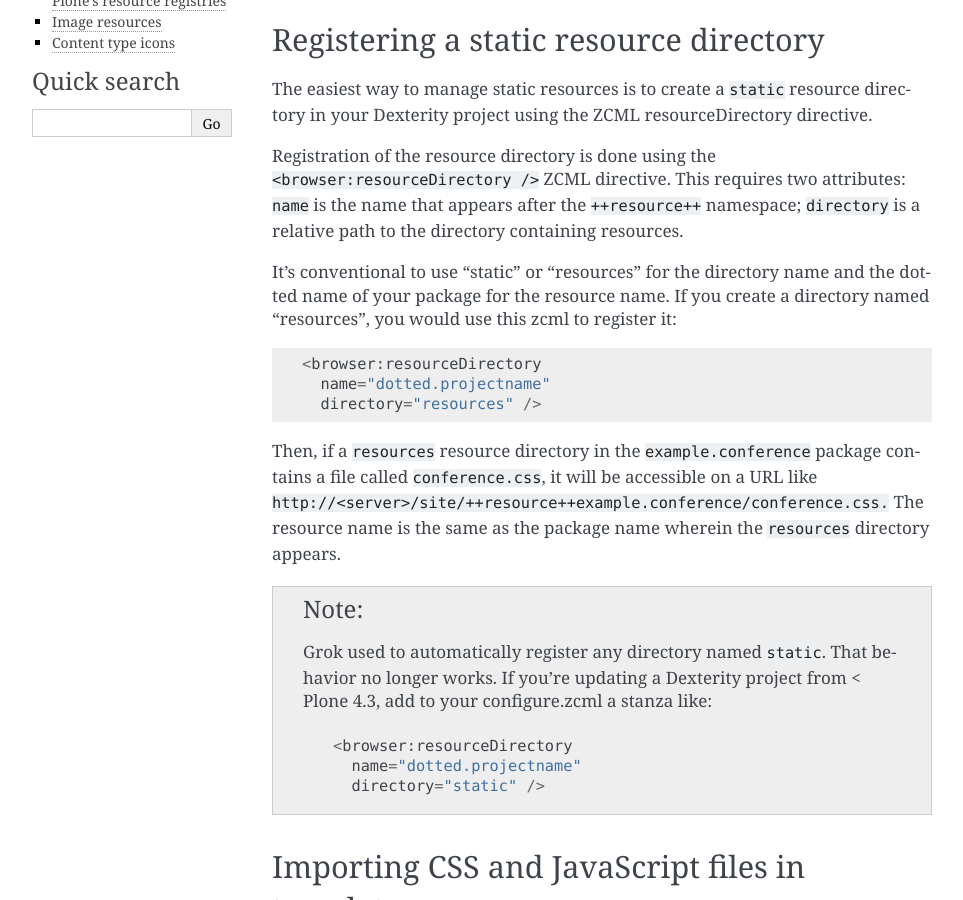
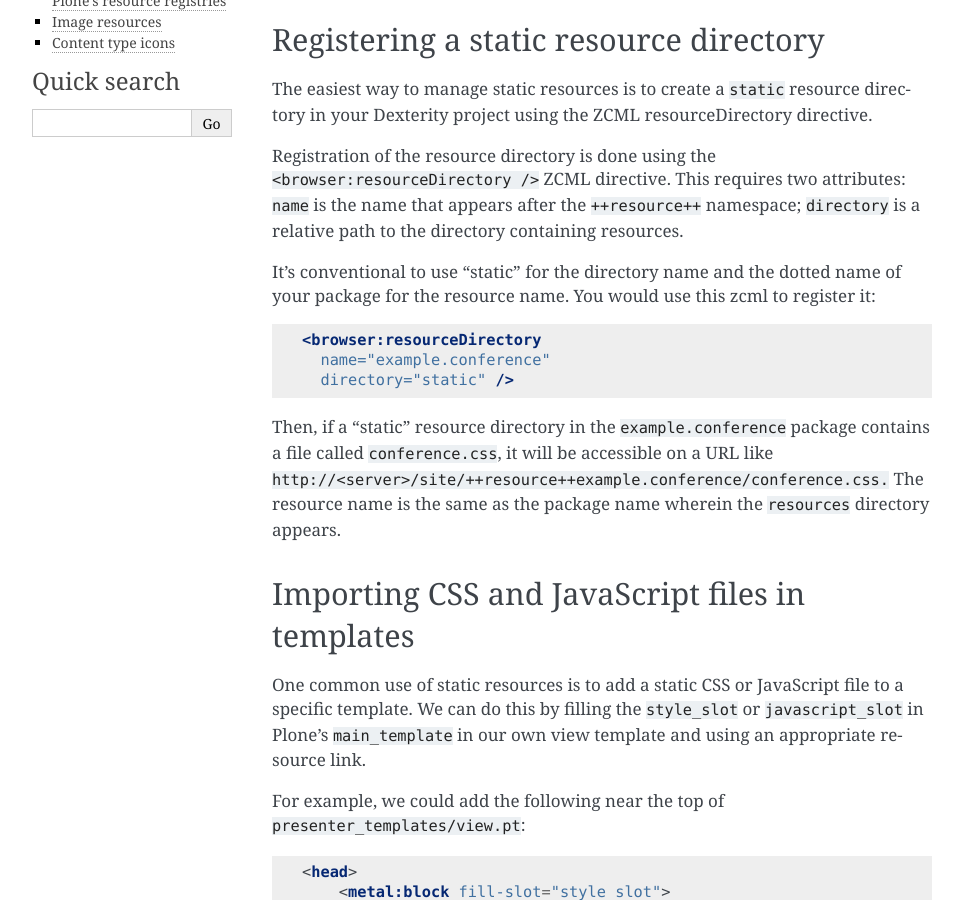
Before and after one commit to plone/plone.app.dexterity, a Sphinx documentation site: the page built from docs/advanced/static-resources.rst, in a window 1280 px wide and 900 px high, scrolled down 251 px. Shown: the whole window, without its empty margins (148-1111 px from the left). Built offline with Sphinx 7.4.7, drawn with Linux system fonts in a browser that asks for light colours; some of the changed text lies outside the part shown.

Commit message:
Moved unwanted changes from grok appendix dir to docs dir.

```diff
--- a/docs/advanced/static-resources.rst
+++ b/docs/advanced/static-resources.rst
@@ -20,28 +20,21 @@ attributes: ``name`` is the name that appears after the
 ``++resource++`` namespace; ``directory`` is a relative path to the
 directory containing resources.
 
-It's conventional to use "static" or "resources" for the directory name and the dotted name of your package for the resource name.
-If you create a directory named "resources", you would use this zcml to register it::
+It's conventional to use "static" for the directory name and the dotted name of your package for the resource name.
+You would use this zcml to register it:
+
+.. code-block:: xml
 
   <browser:resourceDirectory
-    name="dotted.projectname"
-    directory="resources" />
+    name="example.conference"
+    directory="static" />
 
 
-Then, if a ``resources`` resource directory in the ``example.conference`` package
+Then, if a "static" resource directory in the ``example.conference`` package
 contains a file called ``conference.css``, it will be accessible on a URL
 like ``http://<server>/site/++resource++example.conference/conference.css.``
 The resource name is the same as the package name wherein the ``resources``
 directory appears.
-
-.. note::
-    Grok used to automatically register any directory named ``static``.
-    That behavior no longer works. If you're updating a Dexterity project
-    from < Plone 4.3, add to your configure.zcml a stanza like::
-
-      <browser:resourceDirectory
-        name="dotted.projectname"
-        directory="static" />
 
 
 Importing CSS and JavaScript files in templates
@@ -137,7 +130,7 @@ Content type icons
 Finally, to use an image resource as the icon for a content type, simply
 list it in the FTI under the ``content_icon`` property. For example, in
 ``profiles/default/types/example.conference.presenter.xml``, we can use
-the following line, presuming we have a ``presenter.gif`` in the ``static``
+the following line, presuming we have a ``presenter.gif`` in the ``example.conference`` resource
 directory:
 
 .. code-block:: xml
```
Also changed, not shown: docs/advanced/references.rst (+25 -18 lines).
